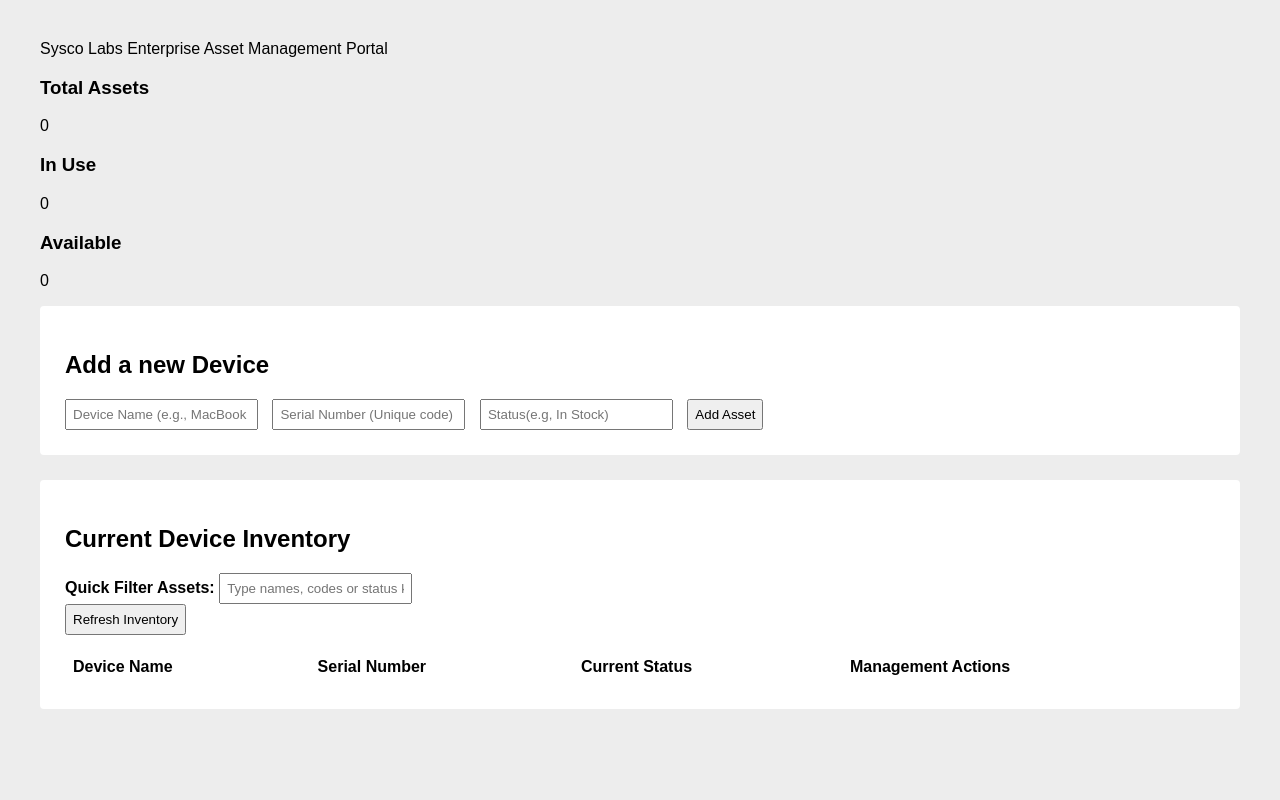
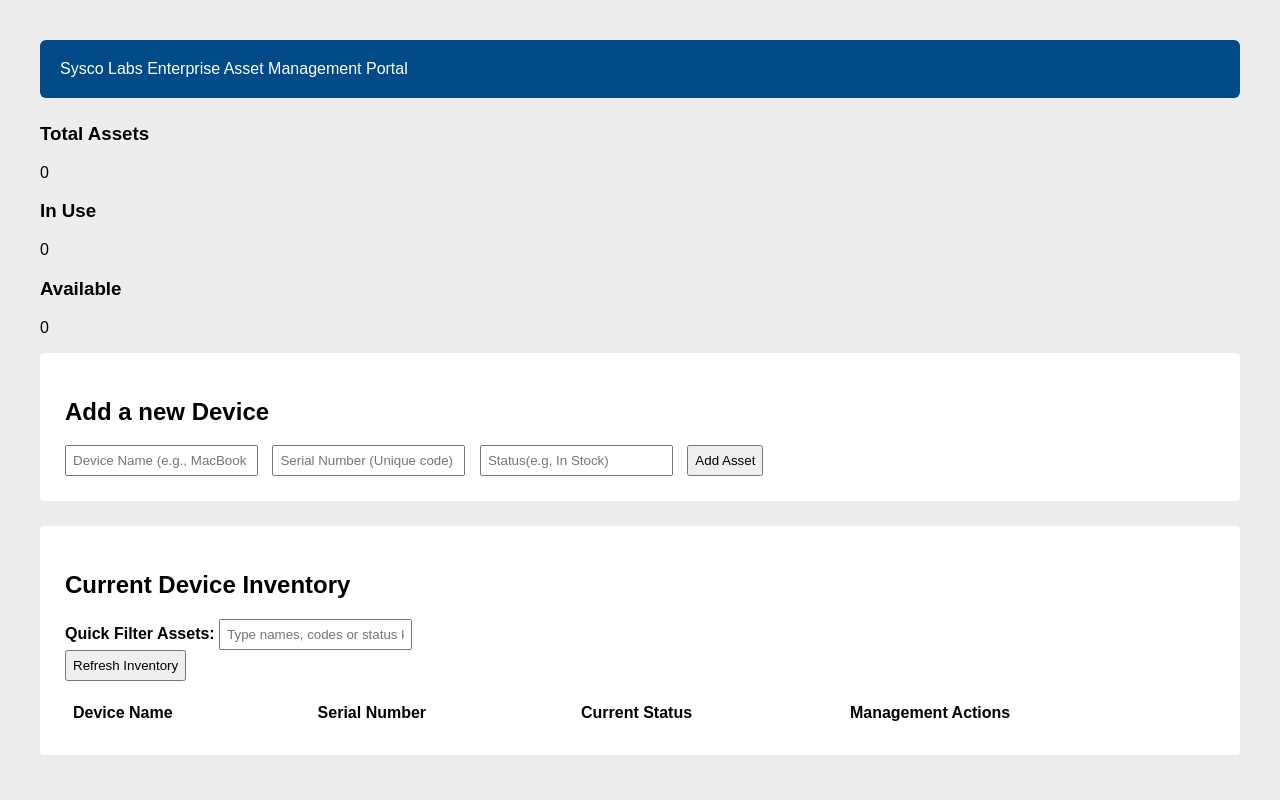
Before and after one commit to KesavanPrasath/it-asset-manager, a Flask app: page / in a window 1280 px wide. Run offline with Flask 3, Linux system fonts and the light colour scheme; data that the repository does not hold is empty.

Commit message:
header stlyle

```diff
--- a/backend/static/styles.css
+++ b/backend/static/styles.css
@@ -22,3 +22,18 @@ th, td {
     padding: 8px;
     text-align: left;
 }
+
+/* Sysco Labs Corporate Variables */
+:root {
+    --primary-blue: #004B87;
+    --accent-blue: #0076CE;
+}
+
+/* Header styling */
+.app-header {
+    background-color: var(--primary-blue);
+    color: white;
+    padding: 20px;
+    border-radius: 6px;
+    margin-bottom: 25px;
+}
```
